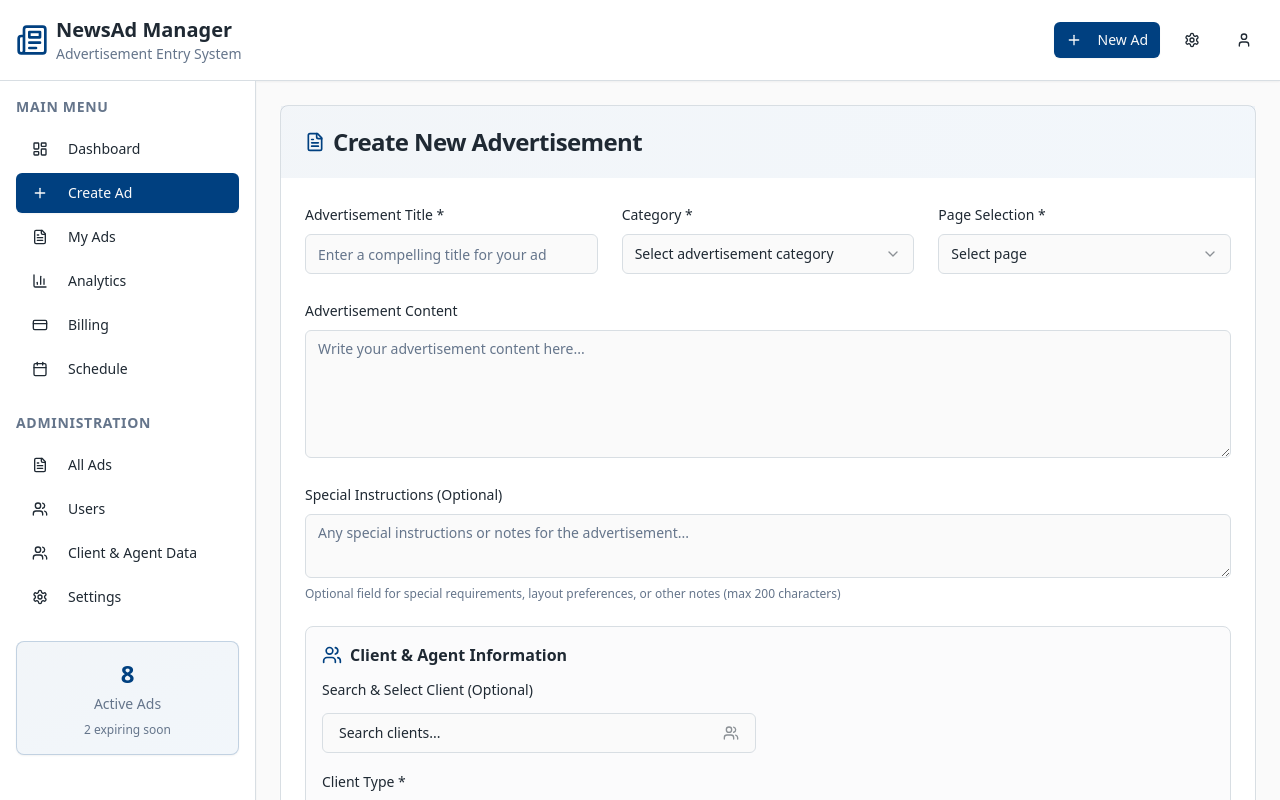
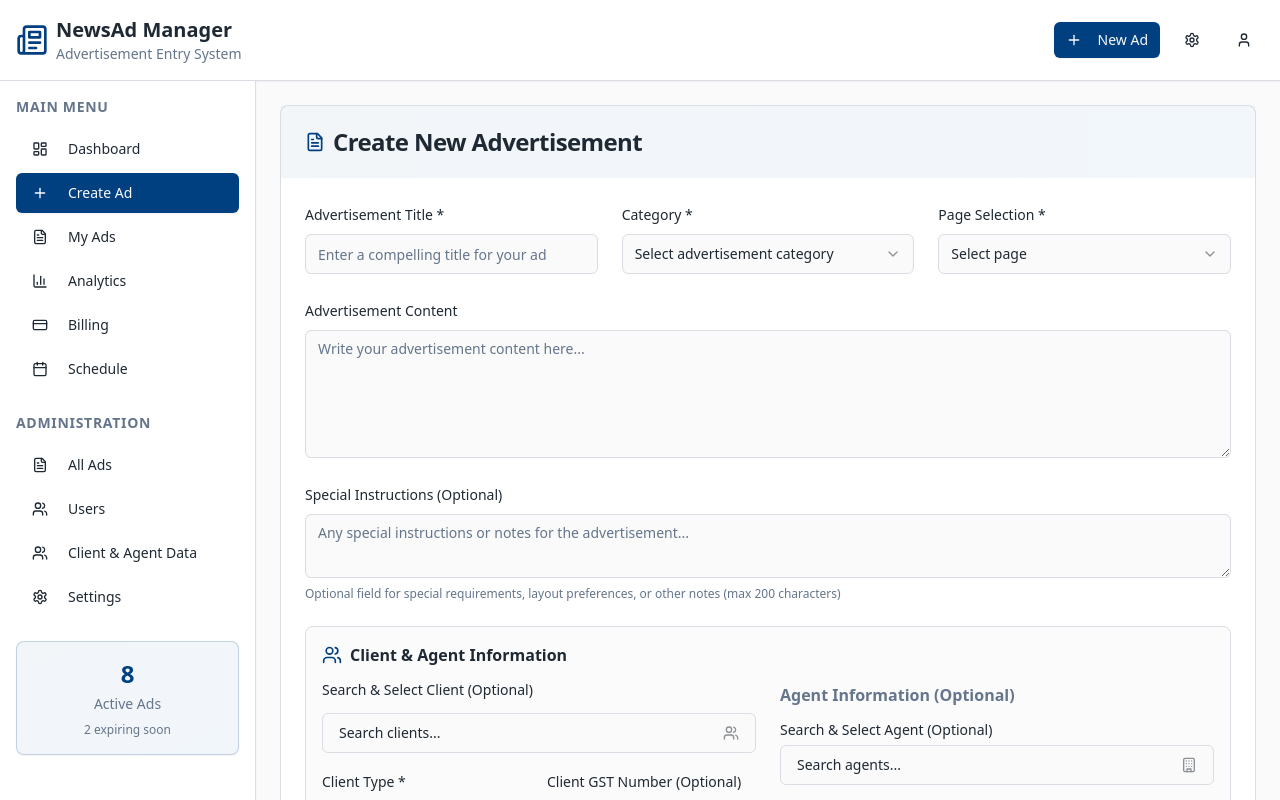
Before and after one commit to ramseybolty/paper-ad-craft, a React (Vite) app: page / in a window 1280 px wide. Both pictures are taken after a click on the button "Create Ad". Shown: the top 800 px of the page. Built offline with nearby package versions, Linux system fonts and the light colour scheme.

Commit message:
Add agent selection and layout changes
Re-added agent name selection to the create ad page, fetching pre-saved data. Also adjusted the client and agent information section to display fields side-by-side for a more compact layout.
-edited src/components/AdForm.tsx

```diff
--- a/src/components/AdForm.tsx
+++ b/src/components/AdForm.tsx
@@ -587,6 +587,8 @@ Please sign and return this order copy.
                     </PopoverContent>
                   </Popover>
 
+                {/* Client Information - More Compact Layout */}
+                <div className="grid grid-cols-1 md:grid-cols-2 gap-4">
                   <div className="space-y-2">
                     <Label>Client Type *</Label>
                     <Select value={formData.clientType} onValueChange={(value) => setFormData({...formData, clientType: value})} required>
@@ -600,6 +602,20 @@ Please sign and return this order copy.
                     </Select>
                   </div>
 
+                  <div className="space-y-2">
+                    <Label htmlFor="clientGst">Client GST Number (Optional)</Label>
+                    <Input
+                      id="clientGst"
+                      placeholder="Enter GST number"
+                      value={formData.clientGst}
+                      onChange={(e) => setFormData({...formData, clientGst: e.target.value})}
+                      className="transition-all duration-300 focus:ring-2 focus:ring-primary/20"
+                      maxLength={15}
+                    />
+                  </div>
+                </div>
+
+                <div className="grid grid-cols-1 md:grid-cols-2 gap-4">
                   <div className="space-y-2">
                     <Label htmlFor="clientName">Client Name *</Label>
                     <Input
@@ -641,20 +657,74 @@ Please sign and return this order copy.
                       </p>
                     )}
                   </div>
+                </div>
+              </div>
+
+              {/* Agent Information Section */}
+              <div className="space-y-4">
+                <Label className="text-base font-semibold text-muted-foreground">Agent Information (Optional)</Label>
 
                 <div className="space-y-2">
-                  <Label htmlFor="clientGst">Client GST Number (Optional)</Label>
-                  <Input
-                    id="clientGst"
-                    placeholder="Enter GST number (e.g., 27ABCDE1234F1Z5)"
-                    value={formData.clientGst}
-                    onChange={(e) => setFormData({...formData, clientGst: e.target.value})}
-                    className="transition-all duration-300 focus:ring-2 focus:ring-primary/20"
-                    maxLength={15}
-                  />
-                  <p className="text-xs text-muted-foreground">
-                    Optional - Required only for business clients for tax purposes
-                  </p>
+                  <div className="flex items-center space-x-2">
+                    <Label>Search & Select Agent (Optional)</Label>
+                    {isAgentFromDropdown && (
+                      <Button
+                        type="button"
+                        variant="ghost"
+                        size="sm"
+                        onClick={clearAgentSelection}
+                        className="text-xs text-muted-foreground hover:text-foreground"
+                      >
+                        Clear & Edit Manually
+                      </Button>
+                    )}
+                  </div>
+                  <Popover open={agentSearchOpen} onOpenChange={setAgentSearchOpen}>
+                    <PopoverTrigger asChild>
+                      <Button
+                        variant="outline"
+                        role="combobox"
+                        aria-expanded={agentSearchOpen}
+                        className="w-full justify-between text-left font-normal"
+                        disabled={isAgentFromDropdown}
+                      >
+                        <span className="truncate">
+                          {formData.agentName || "Search agents..."}
+                        </span>
+                        <Building className="ml-2 h-4 w-4 shrink-0 opacity-50" />
+                      </Button>
+                    </PopoverTrigger>
+                    <PopoverContent className="w-full p-0 bg-card border shadow-md z-50" align="start">
+                      <Command className="bg-card">
+                        <CommandInput placeholder="Search agents by name, contact, or agency..." />
+                        <CommandList className="bg-card">
+                          <CommandEmpty>No agents found.</CommandEmpty>
+                          <CommandGroup heading="Saved Agents" className="bg-card">
+                            {savedAgents.map((agent) => (
+                              <CommandItem
+                                key={agent.id}
+                                value={`${agent.name} ${agent.contact} ${agent.email} ${agent.agency}`}
+                                onSelect={() => selectSavedAgent(agent.id.toString())}
+                                className="cursor-pointer hover:bg-muted"
+                              >
+                                <div className="flex flex-col w-full">
+                                  <div className="flex items-center justify-between">
+                                    <span className="font-medium">{agent.name}</span>
+                                    <Badge variant="outline" className="text-xs">
+                                      {agent.agency}
+                                    </Badge>
+                                  </div>
+                                  <div className="text-xs text-muted-foreground mt-1">
+                                    📞 {agent.contact} • ✉️ {agent.email}
+                                  </div>
+                                </div>
+                              </CommandItem>
+                            ))}
+                          </CommandGroup>
+                        </CommandList>
+                      </Command>
+                    </PopoverContent>
+                  </Popover>
                 </div>
               </div>
 
```
Lines whose indentation alone changed are shown as unchanged.
